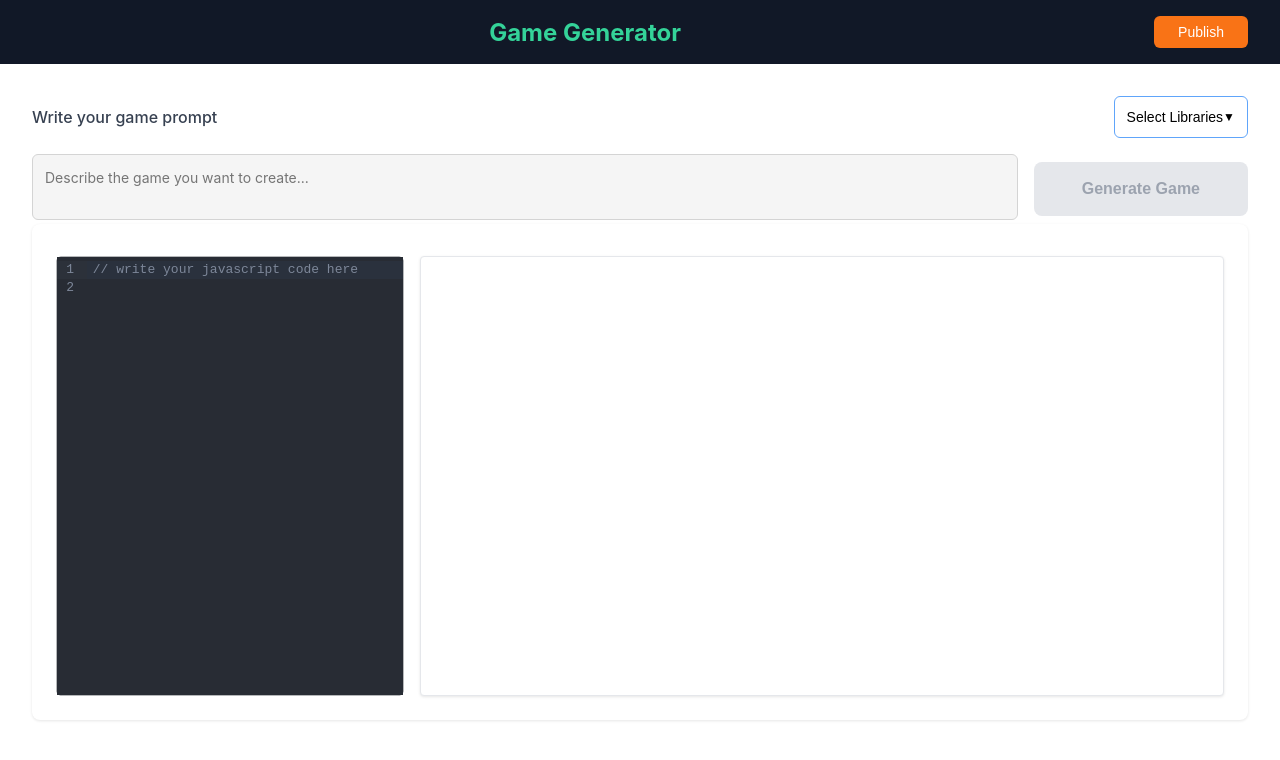
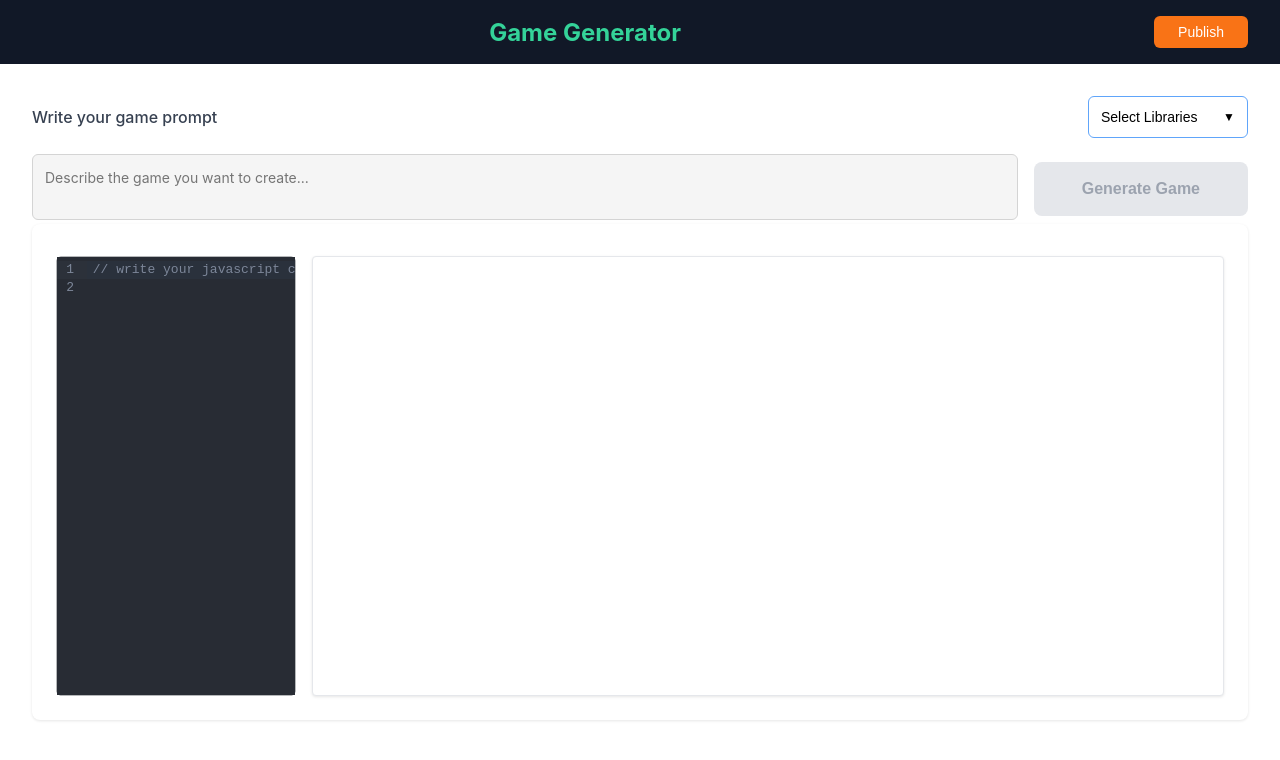
Before and after one commit to Vignesh-kumar-D/GameGenerator, a React (Create React App) app: page / in a window 1280 px wide. Shown: the top 760 px of the page. Built offline with nearby package versions, Linux system fonts and the light colour scheme.

Commit message:
made styles changes

```diff
--- a/src/App.module.css
+++ b/src/App.module.css
@@ -1,7 +1,7 @@
 .container {
   display: flex;
   flex-direction: column;
-  min-height: 100vh;
+  height: 100vh;
   width: 100%;
 }
 
--- a/src/components/Editor.module.css
+++ b/src/components/Editor.module.css
@@ -3,12 +3,13 @@
   flex-direction: column;
   width: 100%;
   gap: 1rem;
-  margin-top: 2rem;
+  margin-top: 0.2rem;
 }
 
 .editorPane {
   display: flex;
   width: 100%;
+
   /* Mobile: height is 60vh */
   height: 30vh;
   background-color: #282c34;
@@ -53,13 +54,14 @@
 /* Tablet */
 @media (min-width: 768px) {
   .editorContainer {
+    margin-top: 2rem;
     flex-direction: row;
     padding: 0 1.5rem 1.5rem;
   }
 
   .editorPane {
     flex: 0.45;
-    max-width: 60vh;
+    max-width: 30vh;
     /* Tablet: height is 50vh */
     height: 50vh;
   }
@@ -82,7 +84,6 @@
     /* Desktop: height is 45vh */
     height: 55vh;
   }
-
   .previewPane {
     /* Desktop: height is 45vh */
     height: 55vh;
--- a/src/components/Prompt.module.css
+++ b/src/components/Prompt.module.css
@@ -19,7 +19,7 @@
 .formContainer {
   display: flex;
   flex-direction: column;
-  gap: 0.5rem;
+  gap: 0.2rem;
 }
 .promptTextarea {
   width: 100%;
@@ -87,6 +87,7 @@
 
 .librariesDropdown {
   position: relative;
+  width: 10rem;
 }
 
 .dropdownTrigger {
```
